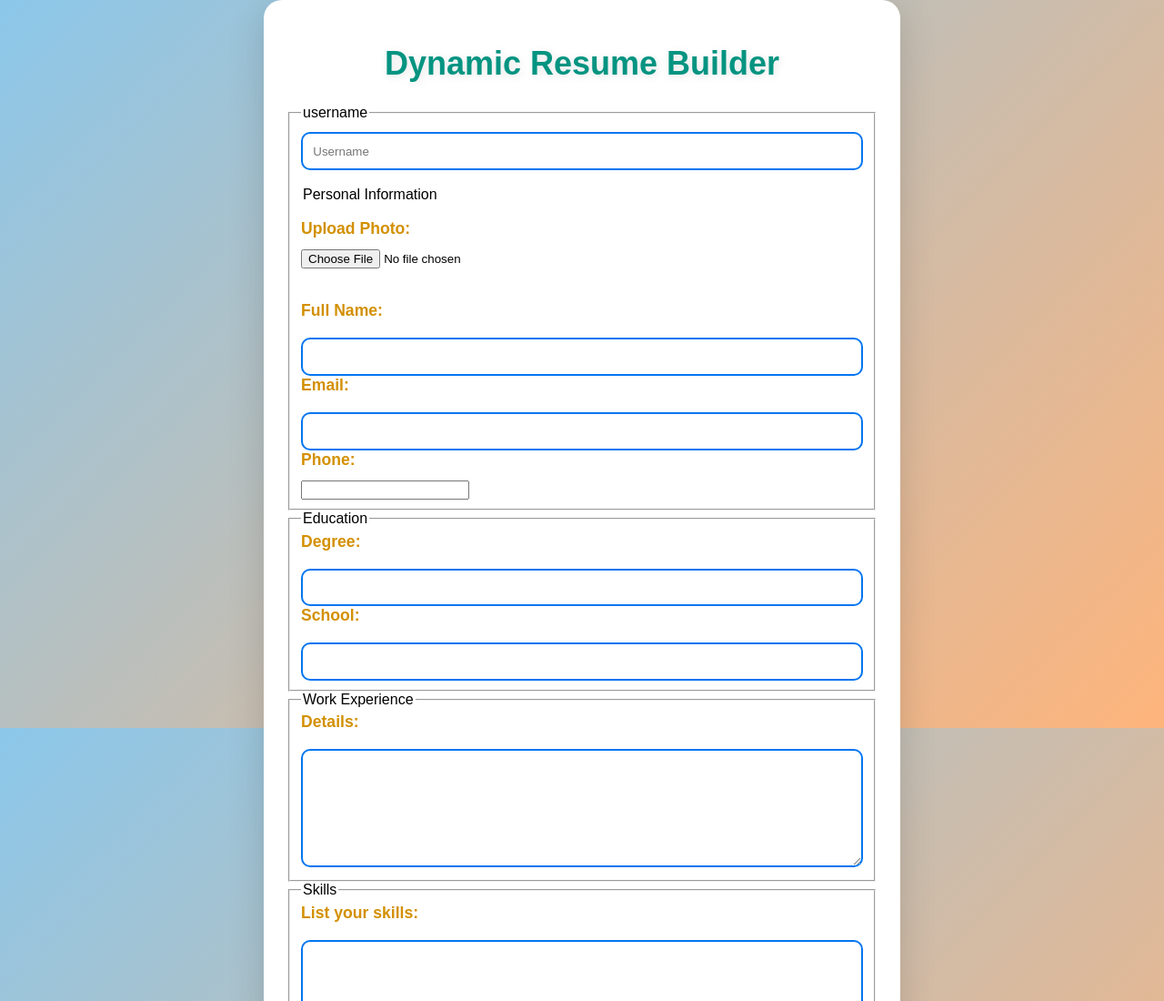
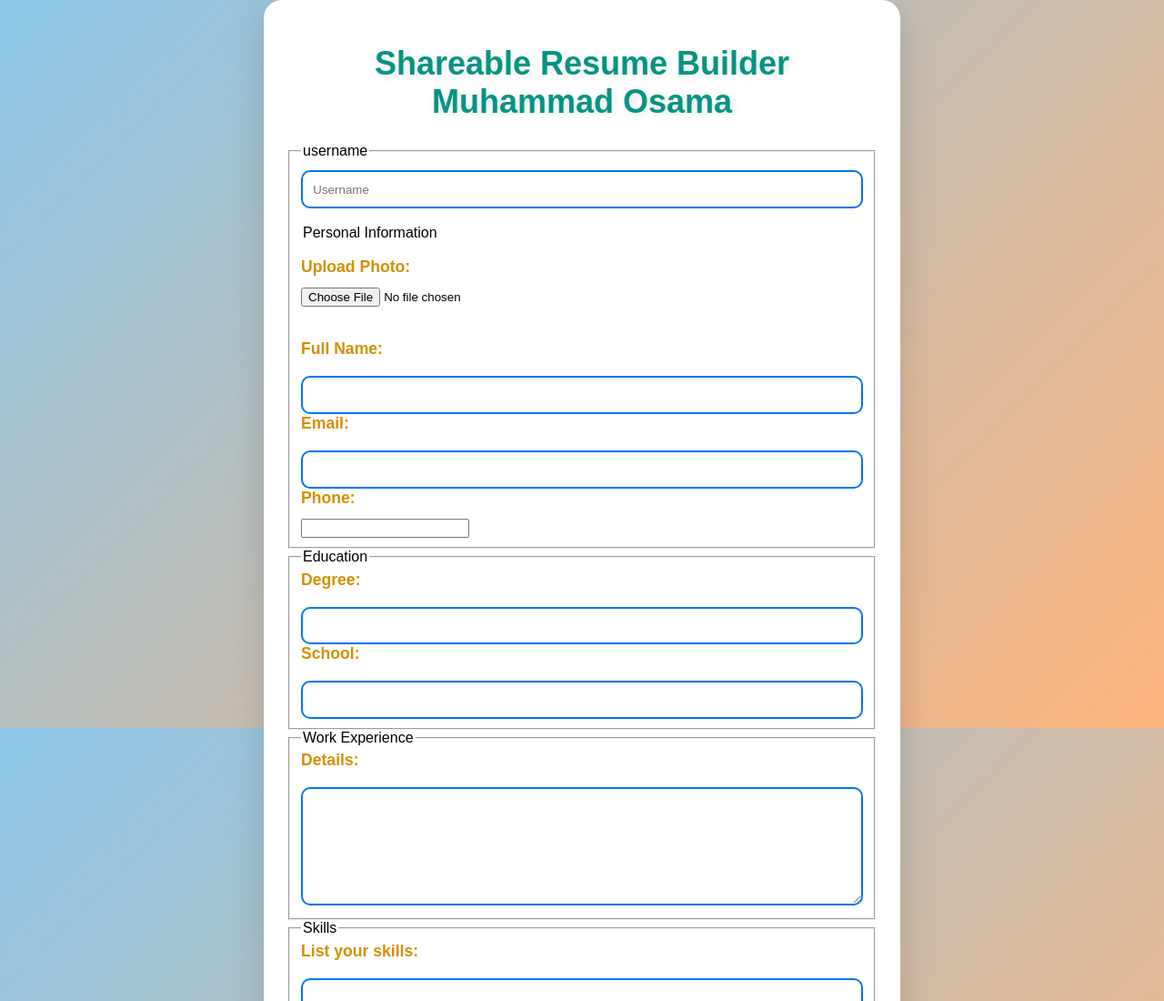
Before and after one commit to Muhammad-Osama-BalocH/shareble-resume-builder, a plain HTML site: page index.html in a window 1280 px wide. Shown: the top 1100 px of the page at 91% size. Drawn offline with Linux system fonts and the light colour scheme.

Commit message:
first-commit

```diff
--- a/index.html
+++ b/index.html
@@ -9,7 +9,7 @@
 </head>
 <body>
     <div class="container">
-        <h1 id="heading">Dynamic Resume Builder</h1>
+        <h1 id="heading">Shareable Resume Builder Muhammad Osama</h1>
         <form id="resumeForm">
             <fieldset>
                 <legend>username</legend>
```
